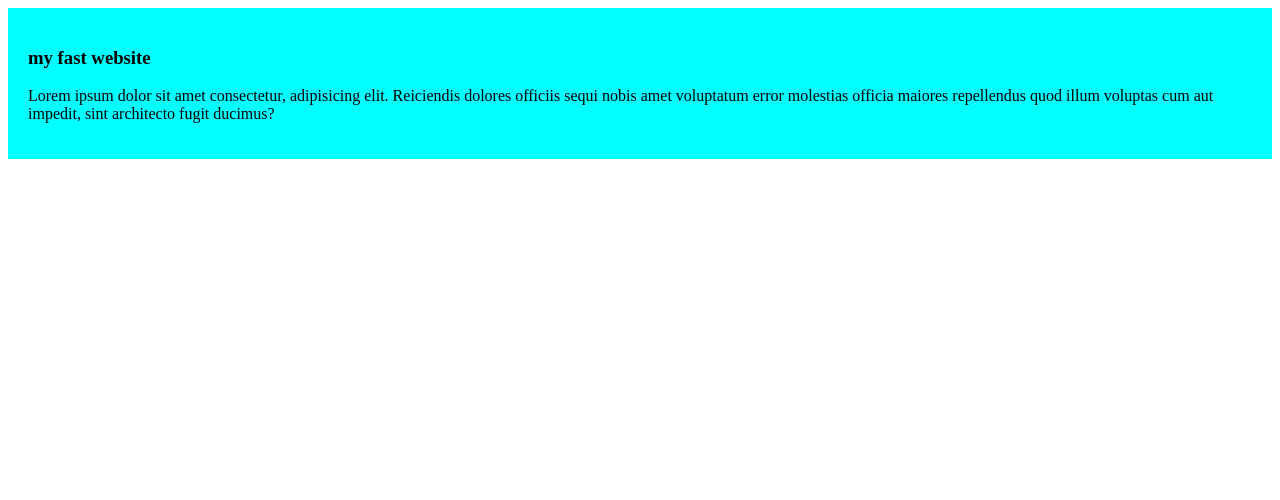
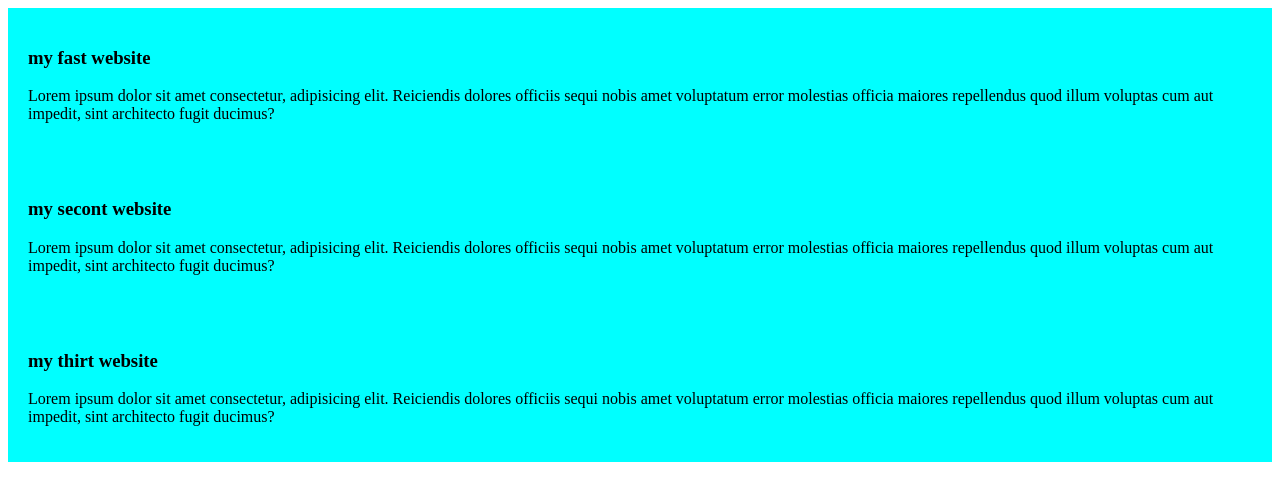
Before and after one commit to rofikulh6y09cuy/my-simple-website, a plain HTML site: page index.html in a window 1280 px wide. Drawn offline with Linux system fonts and the light colour scheme.

Commit message:
adedet the secont and thirt blog

```diff
--- a/index.html
+++ b/index.html
@@ -15,5 +15,21 @@
              maiores repellendus quod illum voluptas cum
             aut impedit, sint architecto fugit ducimus?</p>
     </div>
+    <div>
+        <h3>my secont website</h3>
+        <p>Lorem ipsum dolor sit  amet consectetur, adipisicing elit.
+             Reiciendis dolores officiis sequi
+             nobis amet voluptatum error molestias officia
+             maiores repellendus quod illum voluptas cum
+            aut impedit, sint architecto fugit ducimus?</p>
+    </div>
+    <div>
+        <h3>my thirt website</h3>
+        <p>Lorem ipsum dolor sit  amet consectetur, adipisicing elit.
+             Reiciendis dolores officiis sequi
+             nobis amet voluptatum error molestias officia
+             maiores repellendus quod illum voluptas cum
+            aut impedit, sint architecto fugit ducimus?</p>
+    </div>
 </body>
 </html>
```
